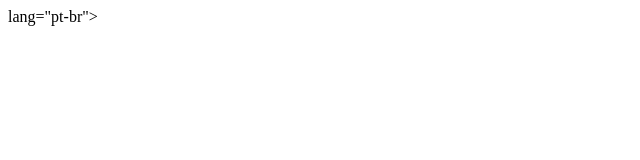
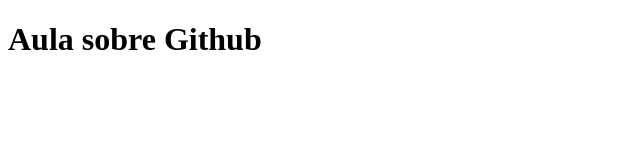
Before and after one commit to Devilxiosjussara/aula-git, a plain HTML site: page index.html in a window 1280 px wide. Shown: the whole page, without its empty margins (0-640 px from the left). Drawn offline with Linux system fonts and the light colour scheme.

Commit message:
adicionando titulo da pagina

```diff
--- a/index.html
+++ b/index.html
@@ -1,11 +1,12 @@
 <!DOCTYPE html>
-<html> lang="pt-br">
+<html lang="pt-br">
 <head>
     <meta charset="UTF-8">
-    <meta http-equiv="X">
-
-
-
+    <meta http-equiv="X-UA-Compatible" content="IE=edge">
+    <meta name="viewport" content="width=<device-width>, initial-scale=1.0">
+    <title>Github</title>
 </head>
-
+<body>
+    <h1>Aula sobre Github</h1>
+</body>
 </html>
```
